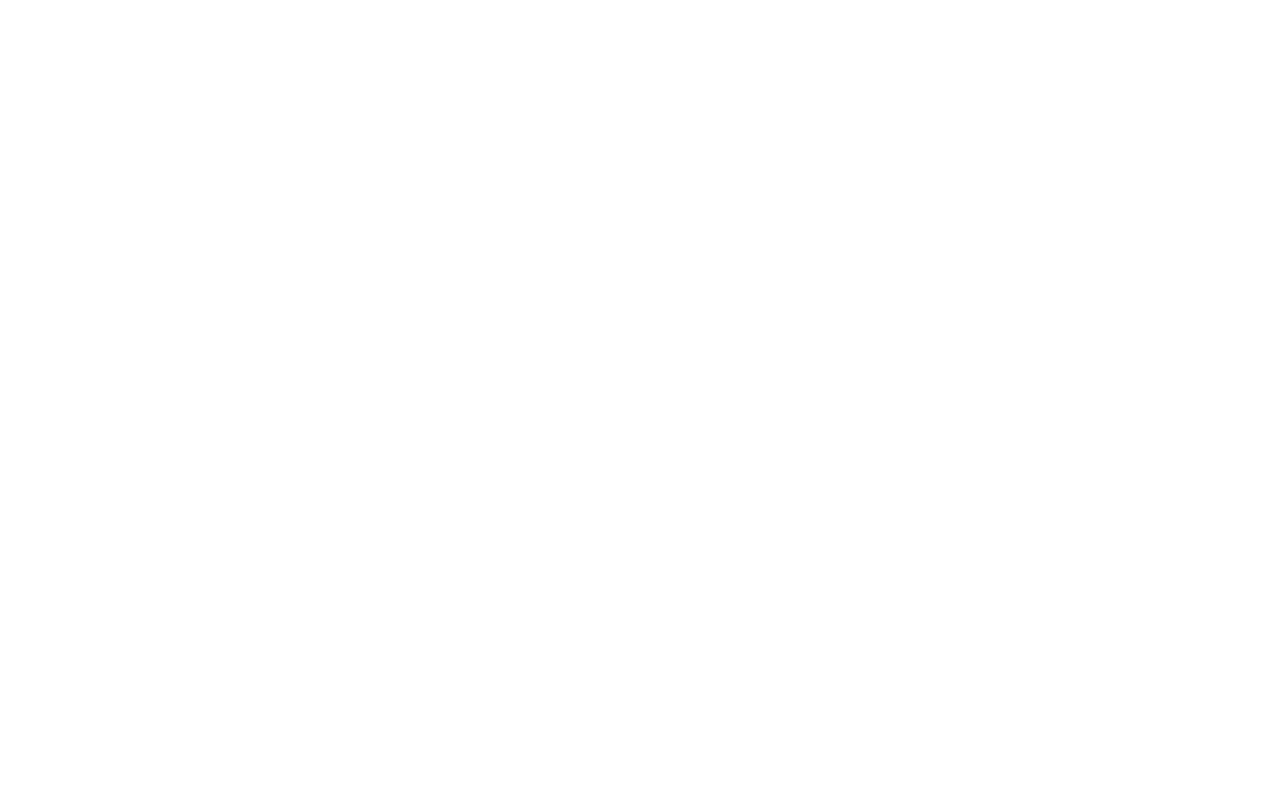
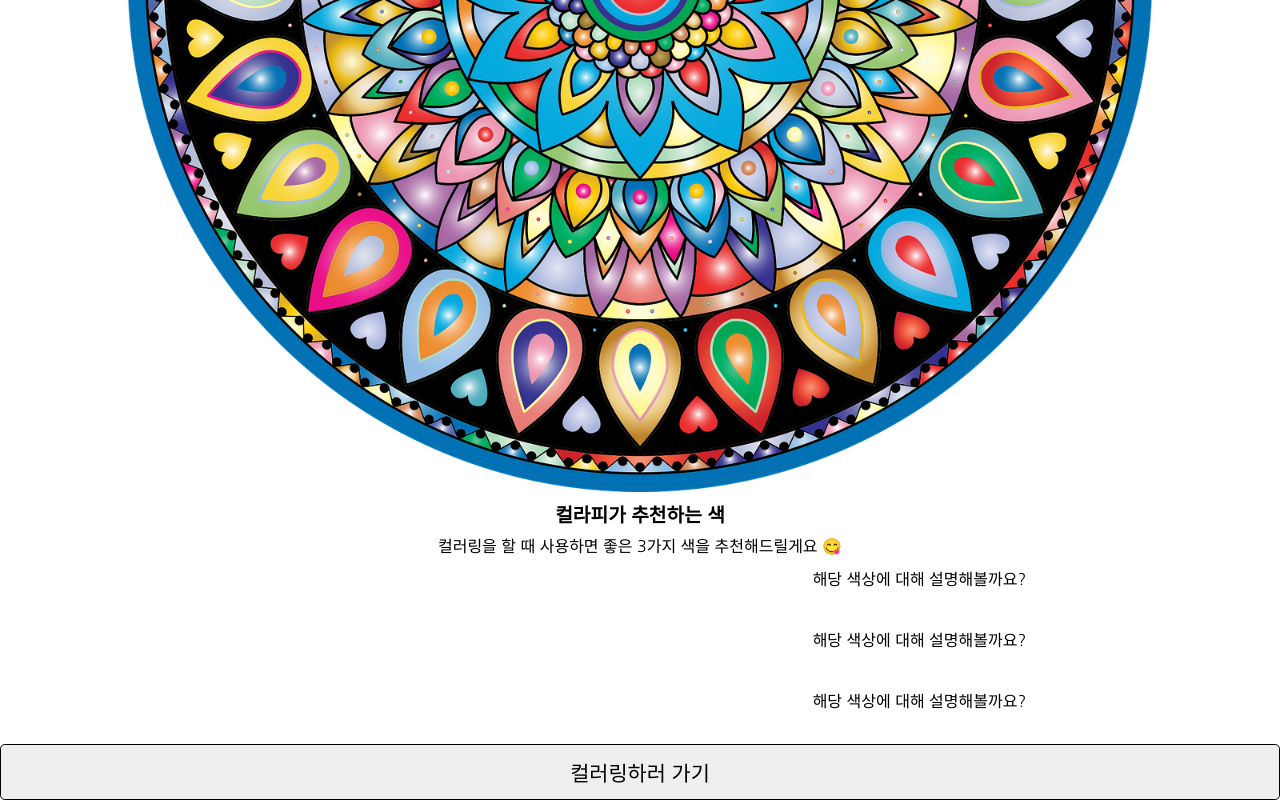
Before and after one commit to beurmuz/Colrapy, a React (Create React App) app in the folder frontend/: page /result in a window 1280 px wide. Before the commit this address had no page. Shown: the part 672-1472 px from the top of the page. Before the commit the page ends 800 px from the top, so only its background shows below. Built offline with nearby package versions, Linux system fonts and the light colour scheme.

Commit message:
#46 [개발] 결과페이지 뷰 구현

```diff
--- a/frontend/src/App.jsx
+++ b/frontend/src/App.jsx
@@ -8,6 +8,7 @@
 import Diary from './components/pages/diary_page/diary';
 import Poll from './components/pages/poll_page/poll';
 import Mypage from './components/pages/mypage_page/mypage';
+import Result from './components/pages/result_page/result';
 
 function App() {
   return (
@@ -25,6 +26,7 @@
             <Route path='/diary' element={ <Diary /> } />
             <Route path='/poll' element={ <Poll /> } />
             <Route path='/mypage' element={ <Mypage /> } />
+            <Route path='/result' element={ <Result /> } />
           </Routes>
         </BrowserRouter>
       </div>
--- a/frontend/src/app.module.css
+++ b/frontend/src/app.module.css
@@ -31,6 +31,14 @@
     color: color_main;
 }
 
+h3 {
+    font-size: 1.2rem;
+    text-align: center;
+    margin: 0;
+    padding: basic_padding;
+    color: color_main;
+}
+
 button {
     -webkit-appearance: none;
     -moz-appearance: none;
@@ -55,7 +63,7 @@
 
 .content {
     padding: screen_padding;
-    height: 90vh;
+    min-height: 90vh;
 }
 
 
--- a/frontend/src/components/pages/diary_page/diary.jsx
+++ b/frontend/src/components/pages/diary_page/diary.jsx
@@ -10,20 +10,20 @@
                 <h2>오늘 무엇을 했나요?</h2>
                 <div className={styles.act_choice_wrap}>
                     <ul className={styles.act_choice_list}>
-                        <li>데이트</li>
-                        <li>회사</li>
-                        <li>운동</li>
-                        <li>휴식</li>
-                        <li>영화</li>
-                        <li>독서</li>
-                        <li>게임</li>
-                        <li>친구</li>
-                        <li>가족</li>
-                        <li>쇼핑</li>
-                        <li>산책</li>
-                        <li>청소</li>
-                        <li>목욕</li>
-                        <li>+</li>
+                        <li className={styles.act_choice_item}>데이트</li>
+                        <li className={styles.act_choice_item}>회사</li>
+                        <li className={styles.act_choice_item}>운동</li>
+                        <li className={styles.act_choice_item}>휴식</li>
+                        <li className={styles.act_choice_item}>영화</li>
+                        <li className={styles.act_choice_item}>독서</li>
+                        <li className={styles.act_choice_item}>게임</li>
+                        <li className={styles.act_choice_item}>친구</li>
+                        <li className={styles.act_choice_item}>가족</li>
+                        <li className={styles.act_choice_item}>쇼핑</li>
+                        <li className={styles.act_choice_item}>산책</li>
+                        <li className={styles.act_choice_item}>청소</li>
+                        <li className={styles.act_choice_item}>목욕</li>
+                        <li className={styles.act_choice_item}>+</li>
                     </ul>
                 </div>
             </div>
--- a/frontend/src/components/pages/diary_page/diary.module.css
+++ b/frontend/src/components/pages/diary_page/diary.module.css
@@ -13,8 +13,7 @@
     /* border: 1px solid color_gray; */
 }
 
-/* .act_choice_list */
-ul {
+.act_choice_list {
     display: flex;
     flex-direction: row;
     flex-wrap: wrap;
@@ -24,7 +23,7 @@
     padding: 0;
 }
 
-li {
+.act_choice_item {
     width: 3.8rem;
     height: 3.8rem;
     padding: 0.2rem;
@@ -36,7 +35,7 @@
 }
 
 /* li 클릭 시에도 이 색 적용 */
-li:hover {
+.act_choice_item:hover {
     color: color_white;
     border: 0px;
     background-color: color_main_soft;
--- a/frontend/src/components/pages/join_page/join.jsx
+++ b/frontend/src/components/pages/join_page/join.jsx
@@ -81,7 +81,7 @@
 
     return (
         <div className={styles.join_form}>
-            <h1 className={styles.page_title}>회원가입</h1>
+            <h2 className={styles.page_title}>회원가입</h2>
             <form>
                 <div className={styles.email_box}>
                     <label htmlFor="user_email">이메일</label> <p />
--- a/frontend/src/components/pages/main_page/main.jsx
+++ b/frontend/src/components/pages/main_page/main.jsx
@@ -11,8 +11,8 @@
     return(
         <div className={styles.main_box}>
             <div className={styles.intro_content}>
-                <p>오늘 당신의 기분은 어떤가요?</p>
-                <p>회원가입하고 컬라피에서 나의 심리상태를 알아보세요!</p>
+                <h2>오늘 당신의 기분은 어떤가요?</h2>
+                <h2>회원가입하고 컬라피에서 나의 심리상태를 알아보세요!</h2>
             </div>
             <Button content={'3초만에 회원가입하기'} onClick={send_route}/>
         </div>
--- a/frontend/src/components/pages/main_page/main.module.css
+++ b/frontend/src/components/pages/main_page/main.module.css
@@ -9,7 +9,6 @@
 }
 
 .intro_content {
-    padding: basic_padding;
     height: 50vh;
     display: flex;
     flex-direction: column;
--- /dev/null
+++ b/frontend/src/components/pages/result_page/result.jsx
@@ -0,0 +1,41 @@
+import React from 'react';
+import Button from '../../button';
+import styles from './result.module.css';
+
+const Result = (props) => {
+    const username = '사용자';
+    const recommand_status = ['오늘은 에너지가 필요한 날이예요 !'];
+    const analysis_day = ['우울하고 슬픈'];
+
+    return (
+        <div className={styles.result_box}>
+            <h2>{username}님, {recommand_status}</h2>
+            <div className={styles.template_item}>
+                <h3>컬라피가 추천하는 템플릿</h3>
+                <p>{analysis_day}날엔 아래의 그림처럼 색칠해보는 것을 추천해드려요! 🥰</p>
+                <img className={styles.template_image} src="/images/template_image/pattern.png"/>
+            </div>
+            <div className={styles.color_list_wrap}>
+                <h3>컬라피가 추천하는 색</h3>
+                <p>컬러링을 할 때 사용하면 좋은 3가지 색을 추천해드릴게요 😋</p>
+                <ul className={styles.color_list}>
+                    <div className={styles.color_item}>
+                        <li className={styles.color_color}></li>
+                        <p className={styles.color_define}>해당 색상에 대해 설명해볼까요?</p>
+                    </div>
+                    <div className={styles.color_item}>
+                        <li className={styles.color_color}></li>
+                        <p className={styles.color_define}>해당 색상에 대해 설명해볼까요?</p>
+                    </div>
+                    <div className={styles.color_item}>
+                        <li className={styles.color_color}></li>
+                        <p className={styles.color_define}>해당 색상에 대해 설명해볼까요?</p>
+                    </div>
+                </ul>
+            </div>
+            <Button content={'컬러링하러 가기'} />
+        </div>
+    )
+}
+
+export default Result;
--- /dev/null
+++ b/frontend/src/components/pages/result_page/result.module.css
@@ -0,0 +1,34 @@
+@value basic_padding from '../../../common/set.css';
+@value color_white, color_gray, color_main, color_main_soft from '../../../common/colors.css';
+
+.template_item {
+
+}
+
+.template_image {
+    padding: basic_padding;
+    width: 80%;
+}
+
+.color_list_wrap {
+}
+
+.color_list {
+    margin: 0;
+    padding: 0;
+}
+.color_item {
+    display: flex;
+    flex-direction: row;
+    justify-content:space-around;
+    list-style: none;
+    margin: 0;
+    padding: calc(basic_padding/2);
+}
+
+.color_color {
+    width: 3.8rem;
+    height: 3.8rem;
+    border: 1px solid color_gray;
+    border-radius: 10rem;
+}
```
Also changed, not shown: frontend/public/images/template_image/pattern.png (added).
